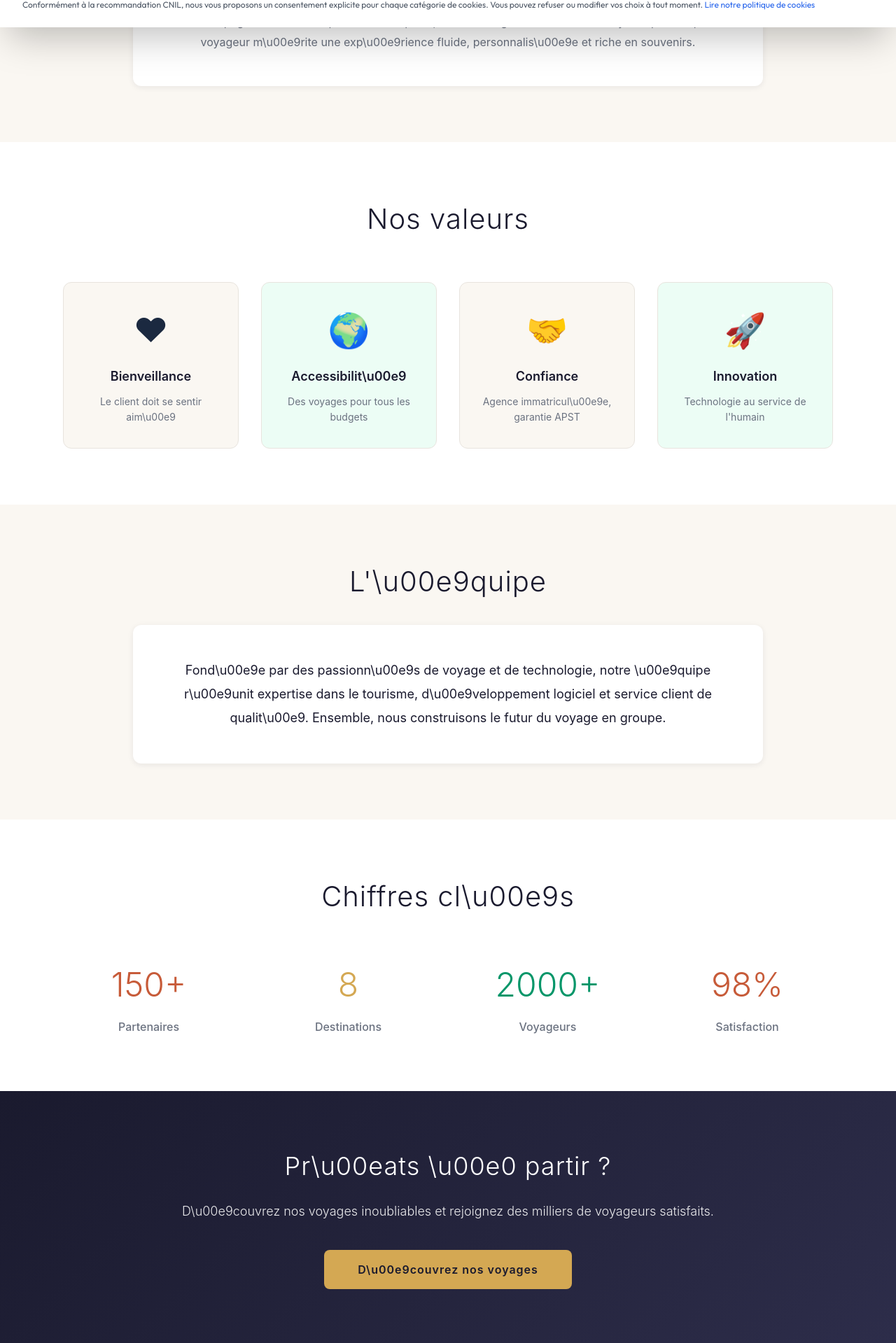
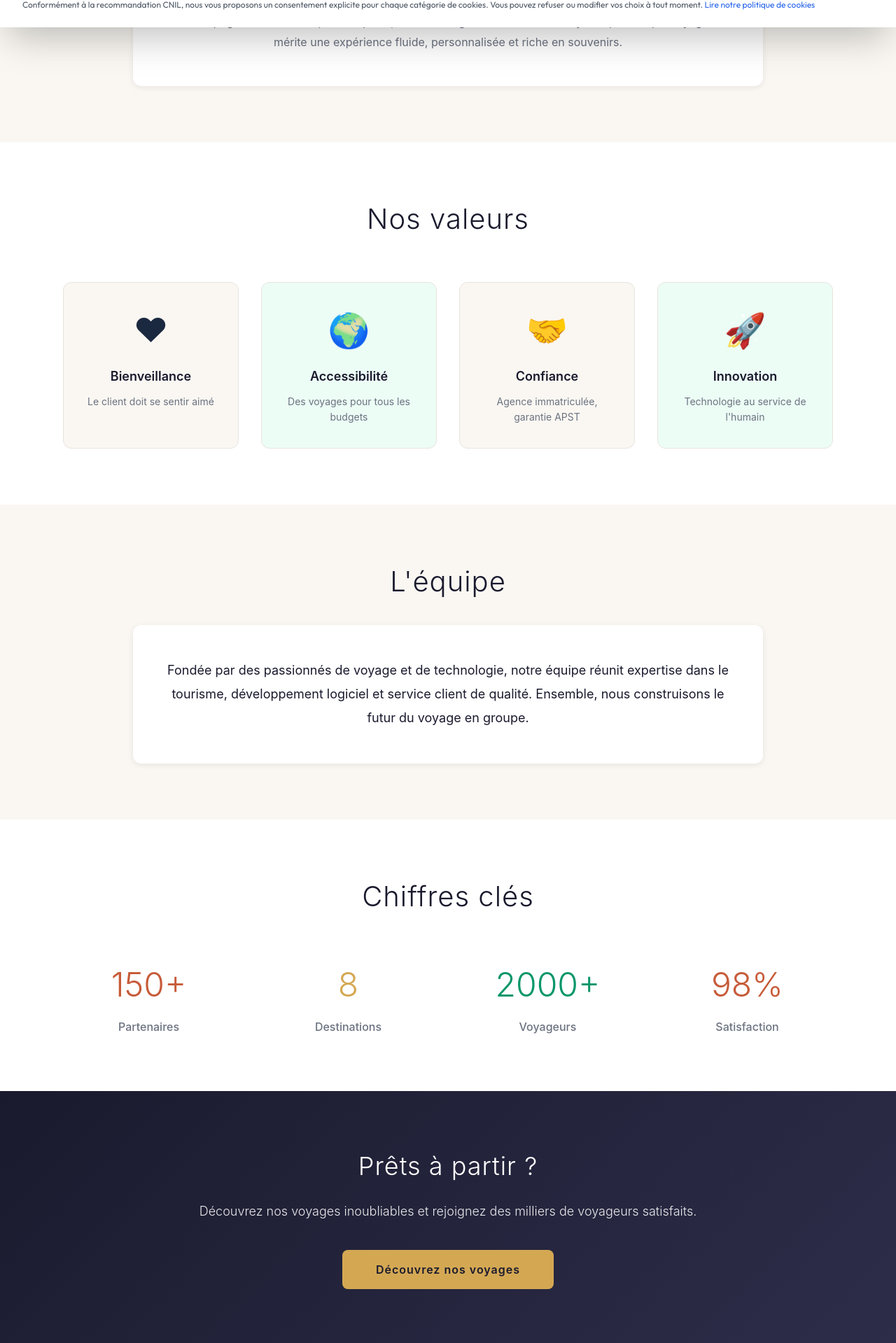
Before and after one commit to eventylife-hub/Eventylife, a Next.js app: page /a-propos in a window 1280 px wide. Shown: the part 761-2680 px from the top of the page at 70% size. Built offline with nearby package versions, Linux system fonts and the light colour scheme.

Commit message:
fix: unicode escapes in a-propos

```diff
--- a/app/(public)/a-propos/page.tsx
+++ b/app/(public)/a-propos/page.tsx
@@ -52,7 +52,7 @@ export default function APropos() {
             margin: 0,
           }}
         >
-          Eventy Life est n&#233;e d&apos;une conviction simple: le voyage en groupe doit \u00eatre
+          Eventy Life est n&#233;e d&apos;une conviction simple: le voyage en groupe doit être
           accessible, humain et sans stress.
         </p>
       </section>
@@ -109,8 +109,8 @@ export default function APropos() {
                 margin: 0,
               }}
             >
-              Accompagnement humain porte-\u00e0-porte, du ramassage au retour. Nous croyons que
-              chaque voyageur m\u00e9rite une exp\u00e9rience fluide, personnalis\u00e9e et riche en
+              Accompagnement humain porte-à-porte, du ramassage au retour. Nous croyons que
+              chaque voyageur mérite une expérience fluide, personnalisée et riche en
               souvenirs.
             </p>
           </div>
@@ -185,7 +185,7 @@ export default function APropos() {
                   lineHeight: '1.6',
                 }}
               >
-                Le client doit se sentir aim\u00e9
+                Le client doit se sentir aimé
               </p>
             </div>
 
@@ -215,7 +215,7 @@ export default function APropos() {
                   margin: '0 0 12px 0',
                 }}
               >
-                Accessibilit\u00e9
+                Accessibilité
               </h3>
               <p
                 style={{
@@ -265,7 +265,7 @@ export default function APropos() {
                   lineHeight: '1.6',
                 }}
               >
-                Agence immatricul\u00e9e, garantie APST
+                Agence immatriculée, garantie APST
               </p>
             </div>
 
@@ -335,7 +335,7 @@ export default function APropos() {
               letterSpacing: '1px',
             }}
           >
-            L&apos;\u00e9quipe
+            L&apos;équipe
           </h2>
           <div
             style={{
@@ -353,9 +353,9 @@ export default function APropos() {
                 margin: 0,
               }}
             >
-              Fond\u00e9e par des passionn\u00e9s de voyage et de technologie, notre \u00e9quipe
-              r\u00e9unit expertise dans le tourisme, d\u00e9veloppement logiciel et service client
-              de qualit\u00e9. Ensemble, nous construisons le futur du voyage en groupe.
+              Fondée par des passionnés de voyage et de technologie, notre équipe
+              réunit expertise dans le tourisme, développement logiciel et service client
+              de qualité. Ensemble, nous construisons le futur du voyage en groupe.
             </p>
           </div>
         </div>
@@ -384,7 +384,7 @@ export default function APropos() {
               letterSpacing: '1px',
             }}
           >
-            Chiffres cl\u00e9s
+            Chiffres clés
           </h2>
           <div
             style={{
@@ -531,7 +531,7 @@ export default function APropos() {
               letterSpacing: '1px',
             }}
           >
-            Pr\u00eats \u00e0 partir ?
+            Prêts à partir ?
           </h2>
           <p
             style={{
@@ -542,7 +542,7 @@ export default function APropos() {
               lineHeight: '1.6',
             }}
           >
-            D\u00e9couvrez nos voyages inoubliables et rejoignez des milliers de voyageurs
+            Découvrez nos voyages inoubliables et rejoignez des milliers de voyageurs
             satisfaits.
           </p>
           <Link href="/voyages">
@@ -573,7 +573,7 @@ export default function APropos() {
                 (e.target as HTMLButtonElement).style.boxShadow = 'none';
               }}
             >
-              D\u00e9couvrez nos voyages
+              Découvrez nos voyages
             </button>
           </Link>
         </div>
```
